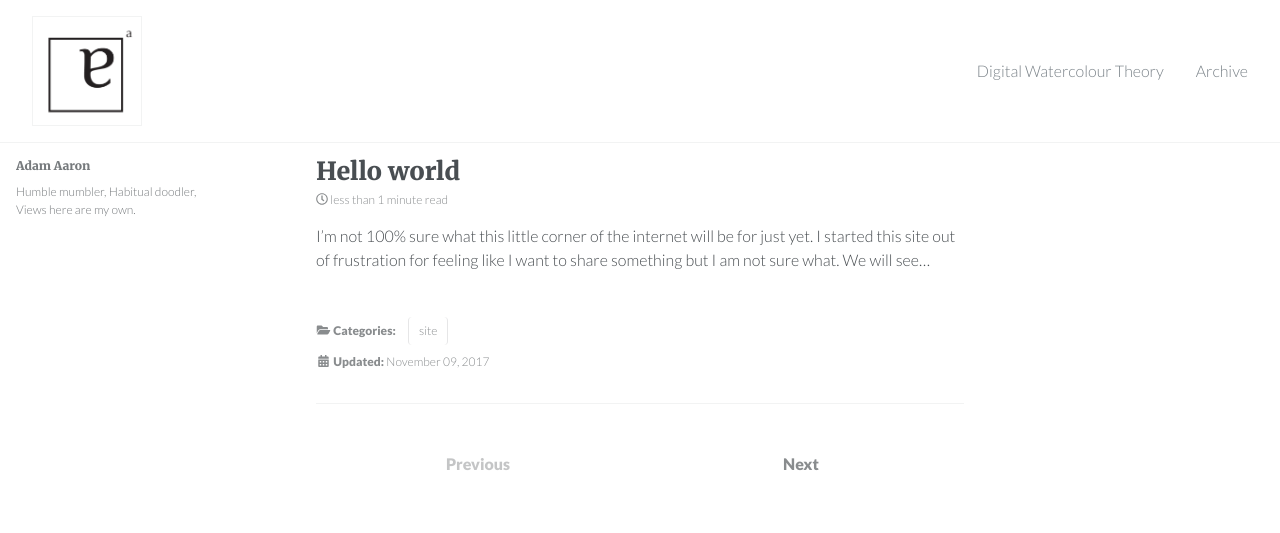
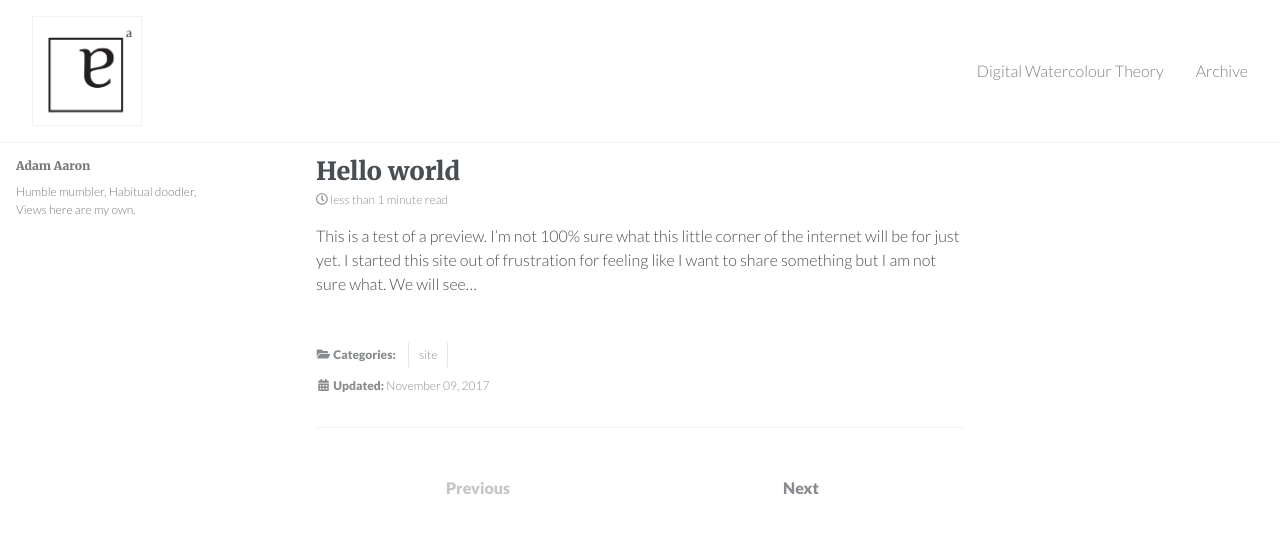
Before and after one commit to aaaronorg/art_aaaronorg, a Jekyll site: the page built from collections/_posts/2017-11-09-hello-world.md, in a window 1280 px wide and 900 px high. Shown: the top 533 px of the window. Built offline with Jekyll 4.4.1, drawn with Linux system fonts in a browser that asks for light colours; nearby versions of some CDN libraries; some web fonts are replaced.

Commit message:
test of a preview

```diff
--- a/collections/_posts/2017-11-09-hello-world.md
+++ b/collections/_posts/2017-11-09-hello-world.md
@@ -6,4 +6,4 @@
 categories: site
 ---
 
-I'm not 100% sure what this little corner of the internet will be for just yet. I started this site out of frustration for feeling like I want to share something but I am not sure what. We will see…
+This is a test of a preview. I'm not 100% sure what this little corner of the internet will be for just yet. I started this site out of frustration for feeling like I want to share something but I am not sure what. We will see…
```
